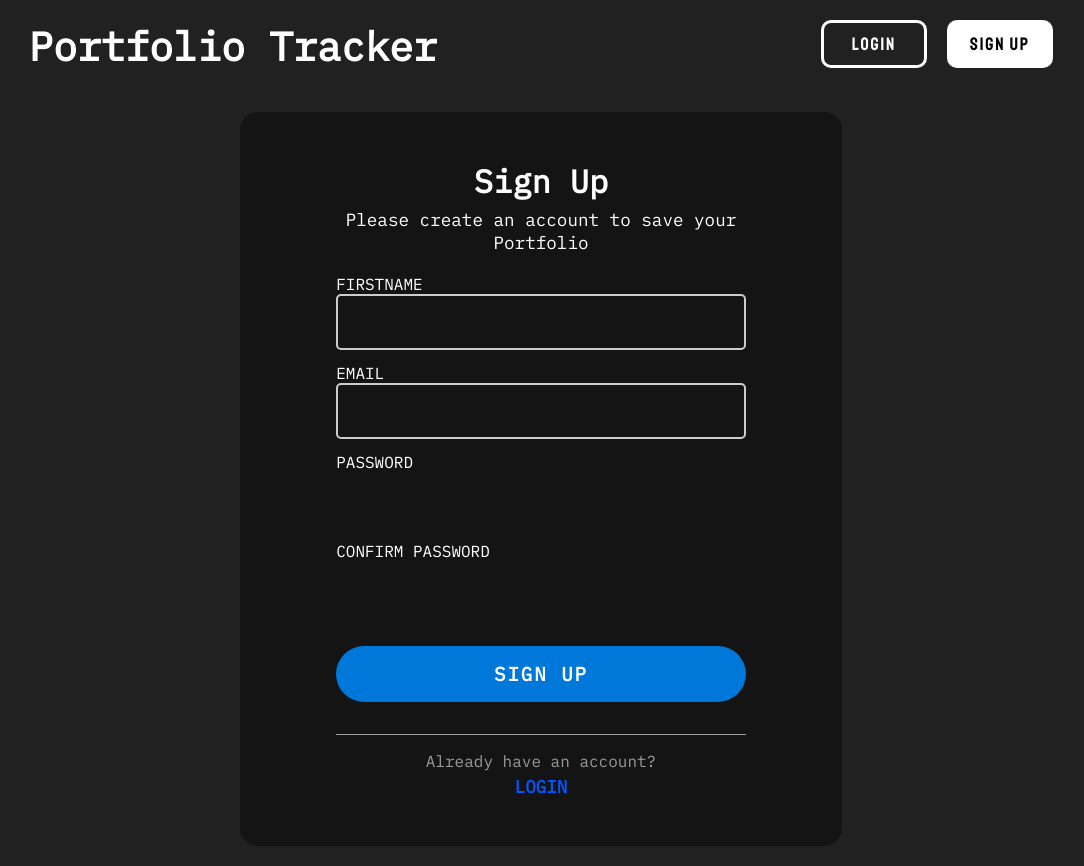
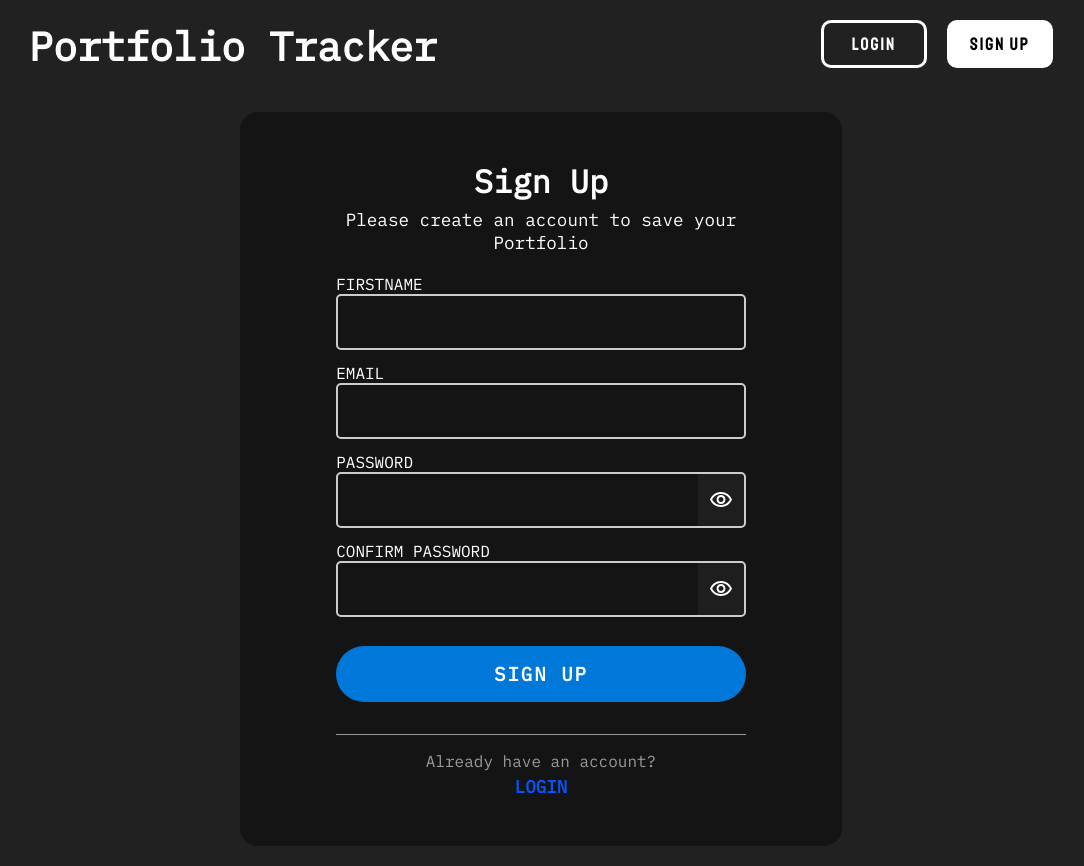
Before and after one commit to JonoMitter/portfolio-tracker, a React (Create React App) app in the folder frontend/: page /signup in a window 1280 px wide. Shown: the whole page, without its empty margins (99-1183 px from the left). Built offline with nearby package versions, Linux system fonts and the light colour scheme; no server answers.

Commit message:
cleaned up login page

```diff
--- a/frontend/src/pages/SignUp.tsx
+++ b/frontend/src/pages/SignUp.tsx
@@ -2,6 +2,8 @@ import React, { SyntheticEvent, useState } from "react";
 import axios from "axios";
 import { Link, Redirect } from "react-router-dom";
 import "./styles/Form.scss";
+import { ReactComponent as VISIBLE } from "../assets/visibility_white_24dp.svg";
+import { ReactComponent as VISIBLE_OFF } from "../assets/visibility_off_white_24dp.svg";
 
 const SignUp = () => {
 
@@ -9,6 +11,8 @@ const SignUp = () => {
   const [email, setEmail] = useState('');
   const [password, setPassword] = useState('');
   const [passwordConfirm, setPasswordConfirm] = useState('');
+
+  const [passwordShown, setPasswordShown] = useState(false);
 
   const [redirect, setRedirect] = useState(false);
 
@@ -121,19 +125,25 @@ const SignUp = () => {
 
           <div className="input-container">
             <label htmlFor="password">PASSWORD</label>
-            <input type="password" className="input input-password" name="password" required
+            <div className="password-input-container">
+              <input type="password" className="input-nofocus input-password" name="password" required
                 onChange={e => setPassword(e.target.value)}
                 onBlur={e => validatePassword()}
               />
+              <button type="button" className="btn-show-password">{passwordShown === false ? <VISIBLE /> : <VISIBLE_OFF />}</button>
+            </div>
             <p id="password-error" className="form-error"></p>
           </div>
 
           <div className="input-container">
             <label htmlFor="passwordConfirm">CONFIRM PASSWORD</label>
-            <input type="password" className="input input-password" name="passwordConfirm" required
+            <div className="password-input-container">
+              <input type="password" className="input-nofocus input-password" name="passwordConfirm" required
                 onChange={e => setPasswordConfirm(e.target.value)}
                 onBlur={e => validatePasswordConfirm()}
               />
+              <button type="button" className="btn-show-password">{passwordShown === false ? <VISIBLE /> : <VISIBLE_OFF />}</button>
+            </div>
             <p id="passwordConfirm-error" className="form-error"></p>
           </div>
 
--- a/frontend/src/pages/components/LoginForm.tsx
+++ b/frontend/src/pages/components/LoginForm.tsx
@@ -23,36 +23,67 @@ const LoginForm = (props: { setUser: (user: GetUserResponse) => void }) => {
 
   let emailInput = document.getElementById("email-input");
   let passwordInput = document.getElementById("password-input");
+  let passwordInputContainer = document.getElementById("password-input-container");
 
   useEffect(() => {
+    displayErrors();
+  }, [loginErrors]);
+
+  function displayErrors() {
     if (loginErrors.errors.length > 0) {
       for (let i = 0; i < loginErrors.errors.length; i++) {
-        console.log(`${loginErrors.errors[i].field.toLocaleLowerCase()}-error`);
-        console.log(loginErrors.errors[i].message);
+        if (loginErrors.errors[i].field.toLocaleLowerCase() === "email") {
 
-        let errorField = document.getElementById(`${loginErrors.errors[i].field.toLocaleLowerCase()}-error`);
-        if (errorField != null) {
-          errorField.innerHTML = loginErrors.errors[i].message;
+          //write email error message
+          if (emailError != null) {
+            emailError.innerHTML = loginErrors.errors[i].message;
+          }
+
+          //style email input field
+          if (emailInput != null && !emailInput.classList.contains("input-error")) {
+            emailInput.classList.add("input-error");
+          }
         }
-        let formInput = document.getElementById(`${loginErrors.errors[i].field.toLocaleLowerCase()}-input`);
-        if (formInput != null && !formInput.classList.contains("input-error")) {
-          formInput.classList.add("input-error");
+
+        else if (loginErrors.errors[i].field.toLocaleLowerCase() === "password") {
+
+          //write password error message
+          if (passwordError != null) {
+            passwordError.innerHTML = loginErrors.errors[i].message;
+          }
+
+          //style password input field
+          if (passwordInputContainer != null && !passwordInputContainer.classList.contains("input-error")) {
+            passwordInputContainer.classList.add("input-error");
+          }
         }
       }
     }
-  }, [loginErrors]);
-
+  }
 
   function emailInputChange(e: React.ChangeEvent<HTMLInputElement>) {
-
     setEmail(e.target.value);
     resetFormInput();
   }
 
   function passwordInputChange(e: React.ChangeEvent<HTMLInputElement>) {
-
     setPassword(e.target.value);
     resetFormInput();
+  }
+
+  function togglePasswordVisible() {
+    if (passwordShown === false) {
+      setPasswordShown(true);
+      if (passwordInput) {
+        passwordInput.classList.add("regular-input");
+      }
+    }
+    else {
+      setPasswordShown(false)
+      if (passwordInput) {
+        passwordInput.classList.remove("regular-input");
+      }
+    }
   }
 
   //TODO
@@ -67,8 +98,8 @@ const LoginForm = (props: { setUser: (user: GetUserResponse) => void }) => {
     if (emailInput !== null) {
       emailInput.classList.remove("input-error");
     }
-    if (passwordInput !== null) {
-      passwordInput.classList.remove("input-error");
+    if (passwordInputContainer !== null) {
+      passwordInputContainer.classList.remove("input-error");
     }
   }
 
@@ -128,7 +159,7 @@ const LoginForm = (props: { setUser: (user: GetUserResponse) => void }) => {
             {/* TODO add forgot password functionality*/}
             {/* <a className="form-forgot">Forgot password?</a> */}
           </div>
-          <div className="input-password-container">
+          <div id="password-input-container" className="password-input-container">
             <input
               id="password-input"
               className="input-nofocus input-password"
@@ -139,7 +170,7 @@ const LoginForm = (props: { setUser: (user: GetUserResponse) => void }) => {
             />
             {/* TODO */}
             {/* Style the show password button better */}
-            <button type="button" className="btn-show-password" onClick={e => passwordShown === false ? setPasswordShown(true) : setPasswordShown(false)}>{passwordShown === false ? <VISIBLE /> : <VISIBLE_OFF />}</button>
+            <button type="button" className="btn-show-password" onClick={e => togglePasswordVisible()}>{passwordShown === false ? <VISIBLE /> : <VISIBLE_OFF />}</button>
           </div>
           <p id="password-error" className="form-error"></p>
         </div>
--- a/frontend/src/pages/styles/Form.scss
+++ b/frontend/src/pages/styles/Form.scss
@@ -49,6 +49,7 @@ label {
   border: 2px solid #ccc;
   border-radius: 5px;
   font-size: 1.2em;
+  letter-spacing: 0.07em;
   background-color: rgba(0, 0, 0, 0);
   color: white;
 }
@@ -70,7 +71,7 @@ label {
   outline: none;
 }
 
-.input-nofocus:focus{
+.input-nofocus:focus {
   outline: none;
 }
 
@@ -156,14 +157,17 @@ label {
 
 .input-password {
   letter-spacing: 0.125em;
-  font-size: 1.4em;
-  border-radius: 5px 0 0 5px;
+  font-size: 1.5em;
   border: none;
 }
 
 .input-error {
-  border: solid 2px red;
-  background-color: rgba(255, 0, 0, 0.05);
+  border: solid 2px red !important;
+  background-color: rgba(255, 0, 0, 0.05) !important;
+}
+
+.input-error:focus, .input-error:focus-within {
+  box-shadow: 0 0 8px red !important;
 }
 
 .form-divider {
@@ -171,7 +175,7 @@ label {
   border-top: 1px solid #9b9b9b;
 }
 
-.input-password-container {
+.password-input-container {
   display: flex;
   box-sizing: border-box;
   border: 2px solid #ccc;
@@ -180,7 +184,7 @@ label {
   color: white;
 }
 
-.input-password-container:focus-within{
+.password-input-container:focus-within {
   background-color: #63a1ff0a;
   border: 2px solid #63a1ff;
   outline: none;
@@ -191,8 +195,13 @@ label {
   cursor: pointer;
   display: flex;
   align-items: center;
-  border:none;
+  border: none;
   width: auto;
   padding: 0.8em;
   background: rgba(204, 204, 204, 0.05);
 }
+
+.regular-input{
+  font-size: 1.2em;
+  letter-spacing: 0.07em;
+}
```
Lines whose indentation alone changed are shown as unchanged.
